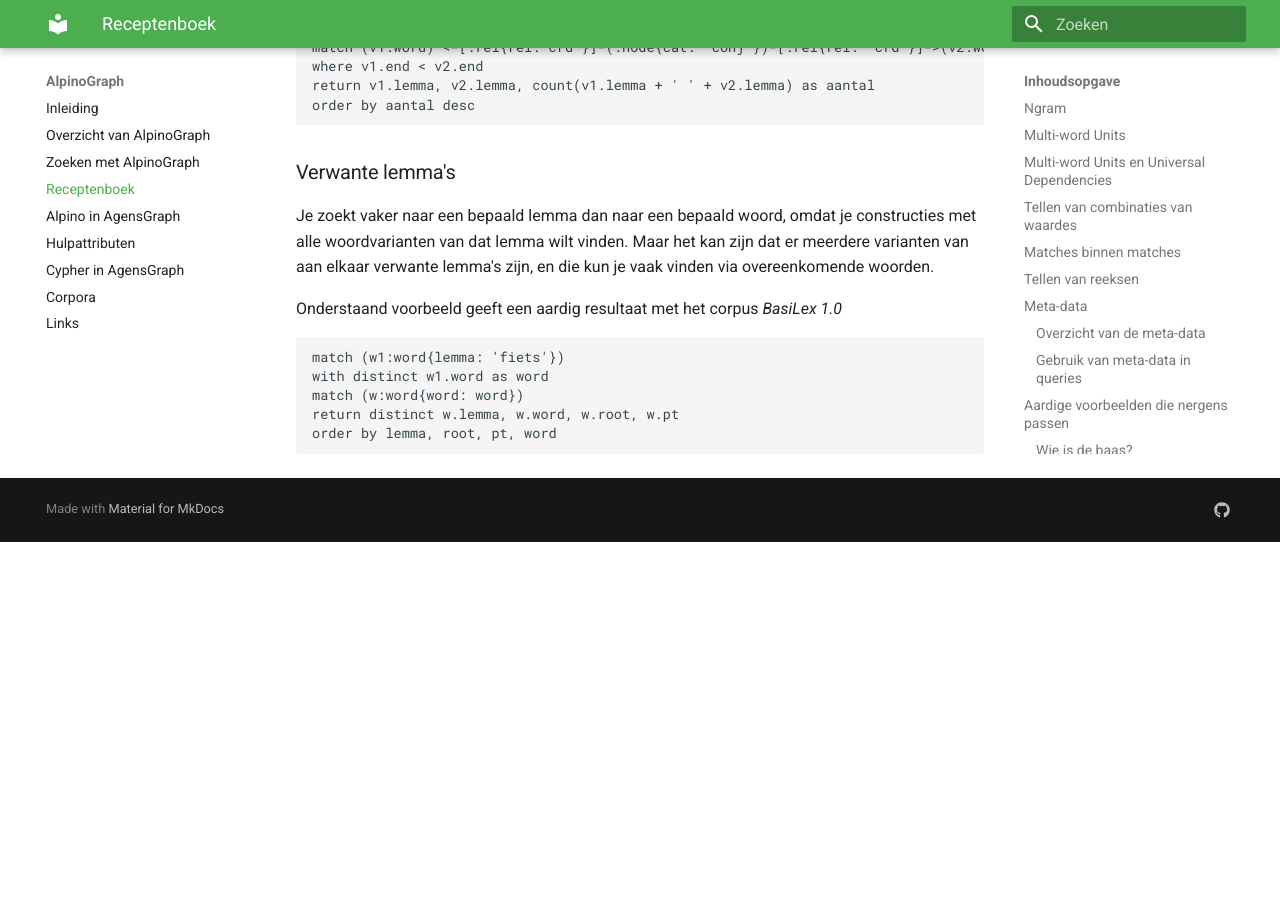
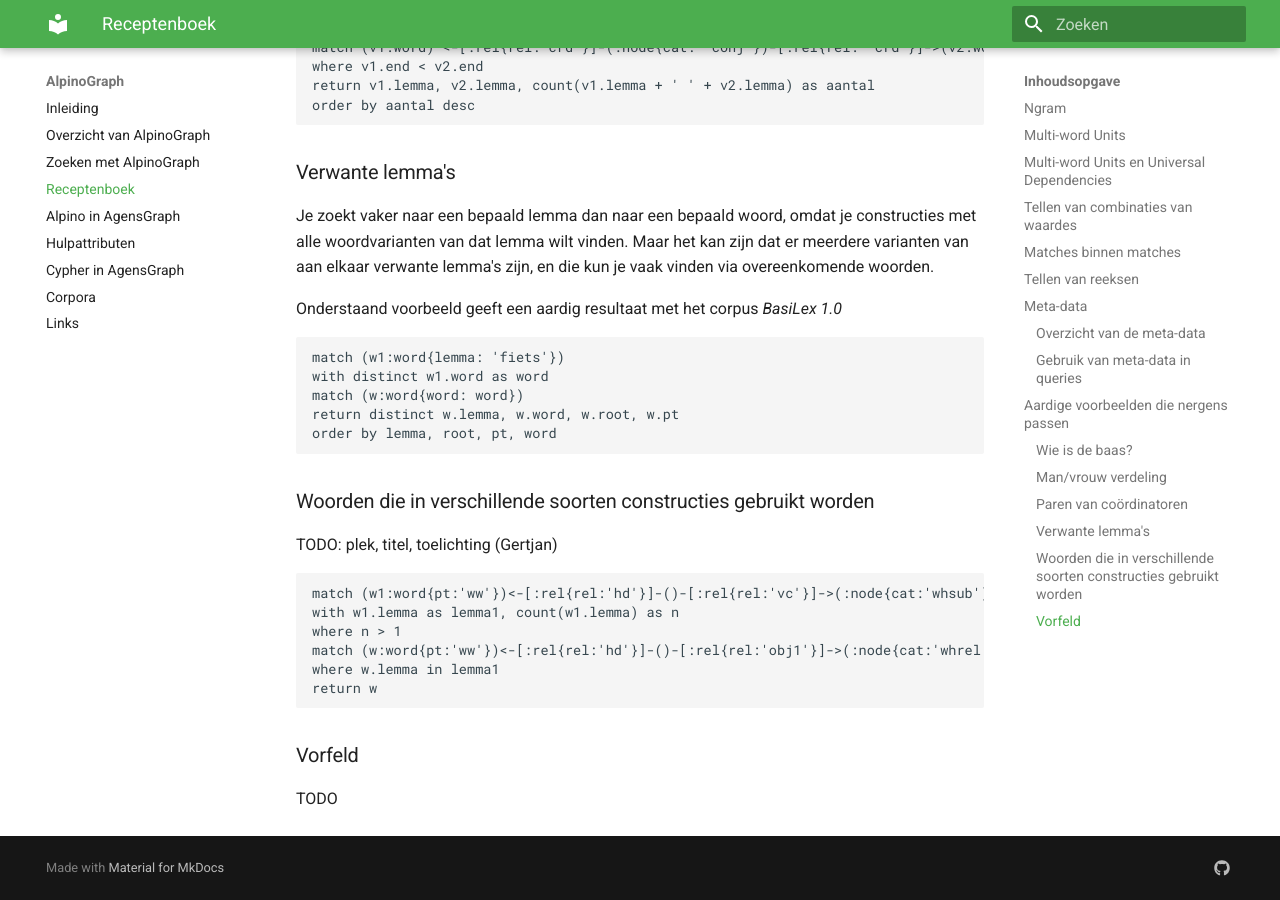
Before and after one commit to rug-compling/alpinograph-docs, an MkDocs documentation site: the page built from docs/recepten.md, in a window 1280 px wide and 900 px high, scrolled down 7473 px. Built offline with MkDocs 1.6.1 and Material for MkDocs 9.7.7, drawn with Linux system fonts in a browser that asks for light colours; before the commit the page ends 8015 px from its top, so only the background shows below that.

Commit message:
nog een paar TODOs

````diff
--- a/docs/recepten.md
+++ b/docs/recepten.md
@@ -366,3 +366,20 @@ match (w:word{word: word})
 return distinct w.lemma, w.word, w.root, w.pt
 order by lemma, root, pt, word
 ```
+
+### Woorden die in verschillende soorten constructies gebruikt worden
+
+TODO: plek, titel, toelichting (Gertjan)
+
+```
+match (w1:word{pt:'ww'})<-[:rel{rel:'hd'}]-()-[:rel{rel:'vc'}]->(:node{cat:'whsub'})
+with w1.lemma as lemma1, count(w1.lemma) as n
+where n > 1
+match (w:word{pt:'ww'})<-[:rel{rel:'hd'}]-()-[:rel{rel:'obj1'}]->(:node{cat:'whrel'})
+where w.lemma in lemma1
+return w
+```
+
+### Vorfeld
+
+TODO
````
Also changed, not shown: docs/interface.md (+8 -0 lines).
